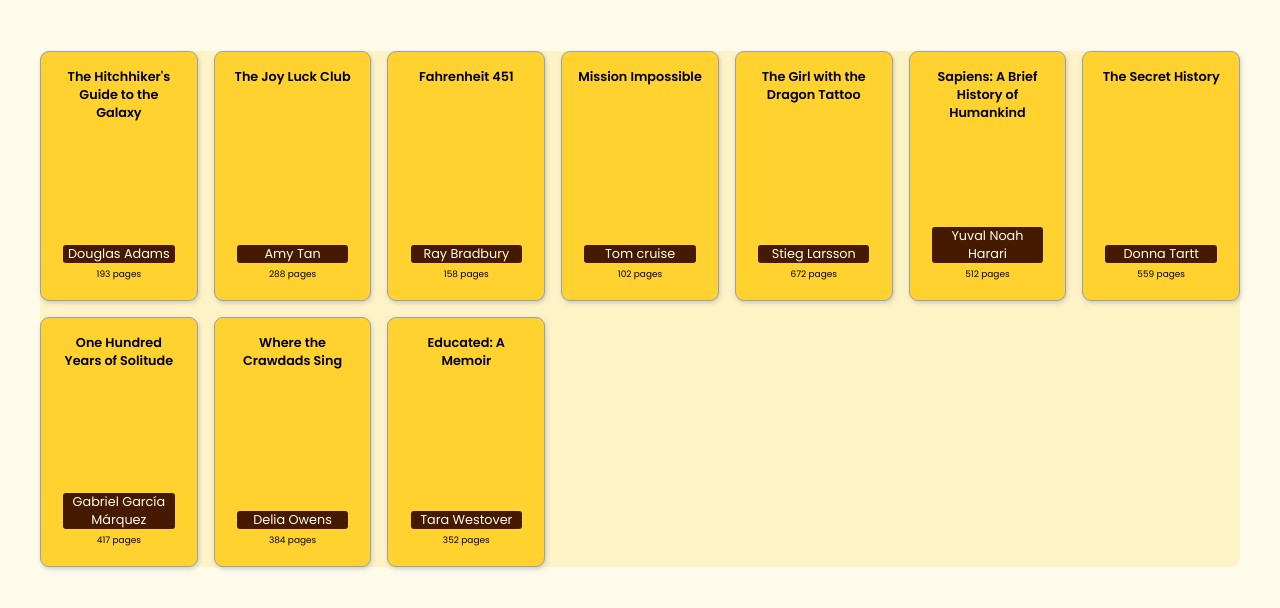
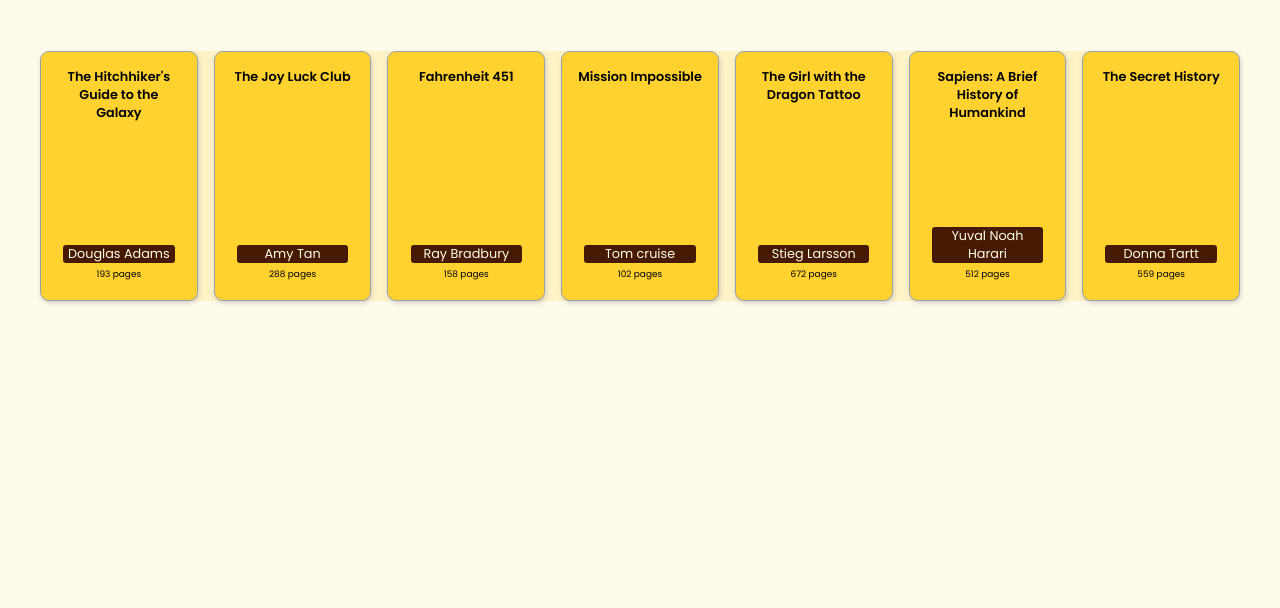
Before and after one commit to powermate25/library, a plain HTML site: page index.html in a window 1280 px wide. Shown: the part 80-688 px from the top of the page. Drawn offline with Linux system fonts and the light colour scheme; a web font is replaced by a local one.

Commit message:
Routine save: Library project progress. - Reduced default book cards to 7 - Minor UI edit - Minor typo edit - Minor function updates - Unique id generated automatically for new books - Added button for user to add books. - Function & Display logic completed.

```diff
--- a/script.js
+++ b/script.js
@@ -60,9 +60,9 @@
 addBookToLibrary("The Girl with the Dragon Tattoo", "Stieg Larsson", "672")
 addBookToLibrary("Sapiens: A Brief History of Humankind", "Yuval Noah Harari", "512")
 addBookToLibrary("The Secret History", "Donna Tartt", "559")
-addBookToLibrary("One Hundred Years of Solitude", "Gabriel García Márquez", "417")
+/* addBookToLibrary("One Hundred Years of Solitude", "Gabriel García Márquez", "417")
 addBookToLibrary("Where the Crawdads Sing", "Delia Owens", "384")
-addBookToLibrary("Educated: A Memoir", "Tara Westover", "352")
+addBookToLibrary("Educated: A Memoir", "Tara Westover", "352") */
 
 // On page book display logic
 
--- a/style.css
+++ b/style.css
@@ -54,11 +54,11 @@
     align-items: center;
     gap: 0.3rem;
     background-color: oklch(87.9% 0.169 91.605);
-    box-shadow: 1px 2px 4px oklch(72% 1% 120 / 50%);
+    box-shadow: 1px 2px 4px oklch(72% 1% 91.605 / 50%);
 }
 
 .book-card:hover {
-    box-shadow: 1px 2px 4px oklch(33% 1% 120 / 50%);
+    box-shadow: 1px 2px 4px oklch(33% 1% 91.605 / 50%);
 }
 
 .book-title {
```
